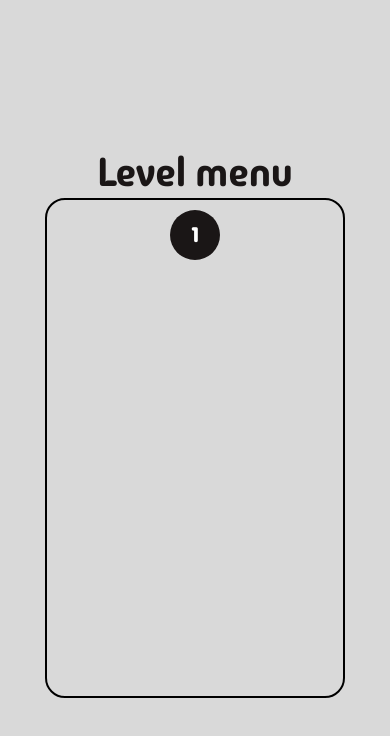
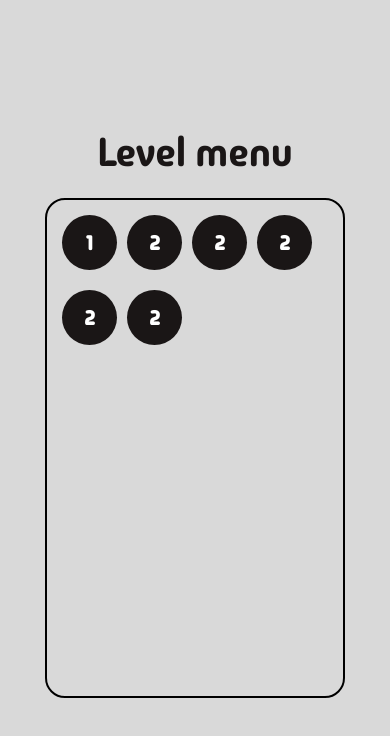
Before and after one commit to VictorHSandi/dot-game, a React Native app: screen /LevelMenu in a window 390 px wide. Shown: the top 736 px of the page. Built offline with nearby package versions, Linux system fonts and the light colour scheme.

Commit message:
row component

```diff
--- a/views/Homepage.js
+++ b/views/Homepage.js
@@ -16,7 +16,7 @@ export default function Homepage({navigation}) {
         return(
             <View style={styles.container}>
                 <Text style={styles.title}>Dot Game</Text>
-                <Pressable onPress={() => navigation.navigate('Game')}style={styles.button} >
+                <Pressable onPress={() => navigation.navigate('LevelMenu')}style={styles.button} >
                     <Text style={styles.text}>
                         Play
                     </Text>
@@ -24,12 +24,6 @@ export default function Homepage({navigation}) {
                 <Pressable style={styles.button}>
                     <Text style={styles.text}>
                         Settings
-                    </Text>
-                </Pressable>
-                {/* For testing */}
-                <Pressable onPress={()=> navigation.navigate('LevelMenu')} style={styles.button}>
-                    <Text style={styles.text}>
-                        Level Menu
                     </Text>
                 </Pressable>
             </View>
--- a/views/LevelMenu.js
+++ b/views/LevelMenu.js
@@ -14,8 +14,18 @@ export default function LevelMenu({navigation}) {
             <View style={styles.container}>
                 <Text style={styles.title}>Level menu</Text>
                 <View style={styles.levelsContainer}>
+                    {/* TODO: automate this so that when each row is full create a new row component */}
+                    <View style={styles.levelsRows}>
+                        <LevelButton onPress={()=> navigation.navigate('Game')} title="1" style={styles.levelButton}></LevelButton>
+                        <LevelButton onPress={()=> navigation.navigate('Game')} title="2" style={styles.levelButton}></LevelButton>
+                        <LevelButton onPress={()=> navigation.navigate('Game')} title="2" style={styles.levelButton}></LevelButton>
+                        <LevelButton onPress={()=> navigation.navigate('Game')} title="2" style={styles.levelButton}></LevelButton>
+                    </View>
                     {/* load in the levels from json and create appropriate buttons */}
-                    <LevelButton onPress={()=> navigation.navigate('Game')} title="1" style={styles.levelButton}></LevelButton>
+                    <View style={styles.levelsRows}>
+                        <LevelButton onPress={()=> navigation.navigate('Game')} title="2" style={styles.levelButton}></LevelButton>
+                        <LevelButton onPress={()=> navigation.navigate('Game')} title="2" style={styles.levelButton}></LevelButton>
+                    </View>
                 </View>
             </View>
         );
@@ -48,18 +58,27 @@ const styles = StyleSheet.create({
         borderWidth: 2,
         borderColor: 'black',
         borderRadius: 20,
-        alignItems: 'center',
+        flexDirection: 'column',
+        margin: 20,
+        padding: 10,
         height: 500,
         width: 300
+    },
+    levelsRows: {
+        flexDirection: 'row',
+        alignItems: 'flex-start',
+        flexWrap: 'wrap',
+        marginBottom: 10,
+        width: '100%'
     },
     levelButton: {
         borderRadius: 50,
         backgroundColor: '#1A1616',
         justifyContent: 'center',
         alignItems: 'center',
-        margin: 10,
-        width: 50,
-        height: 50,
+        margin: 5,
+        width: 55,
+        height: 55,
     },
     levelText: {
         color: 'white',
```
